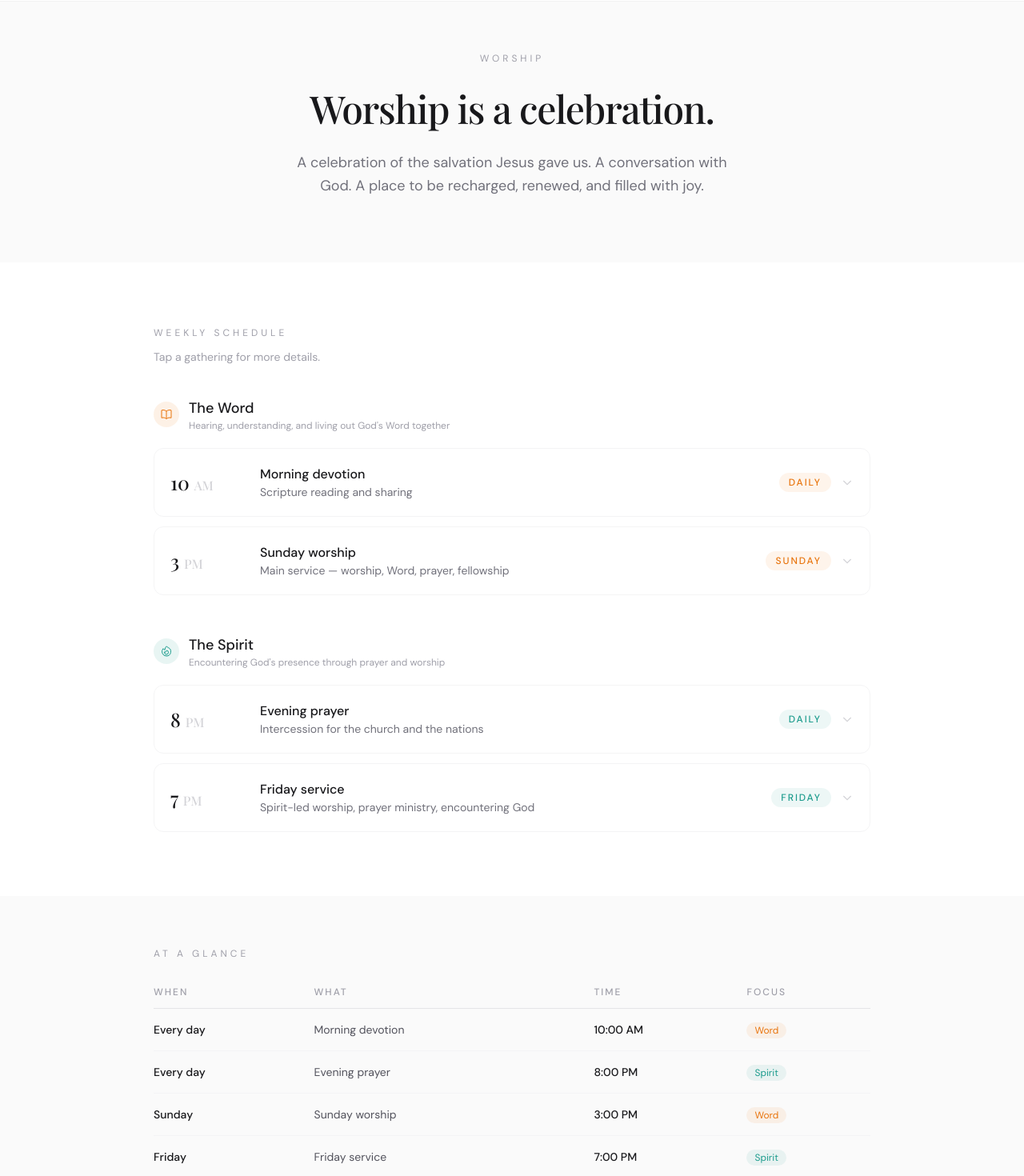
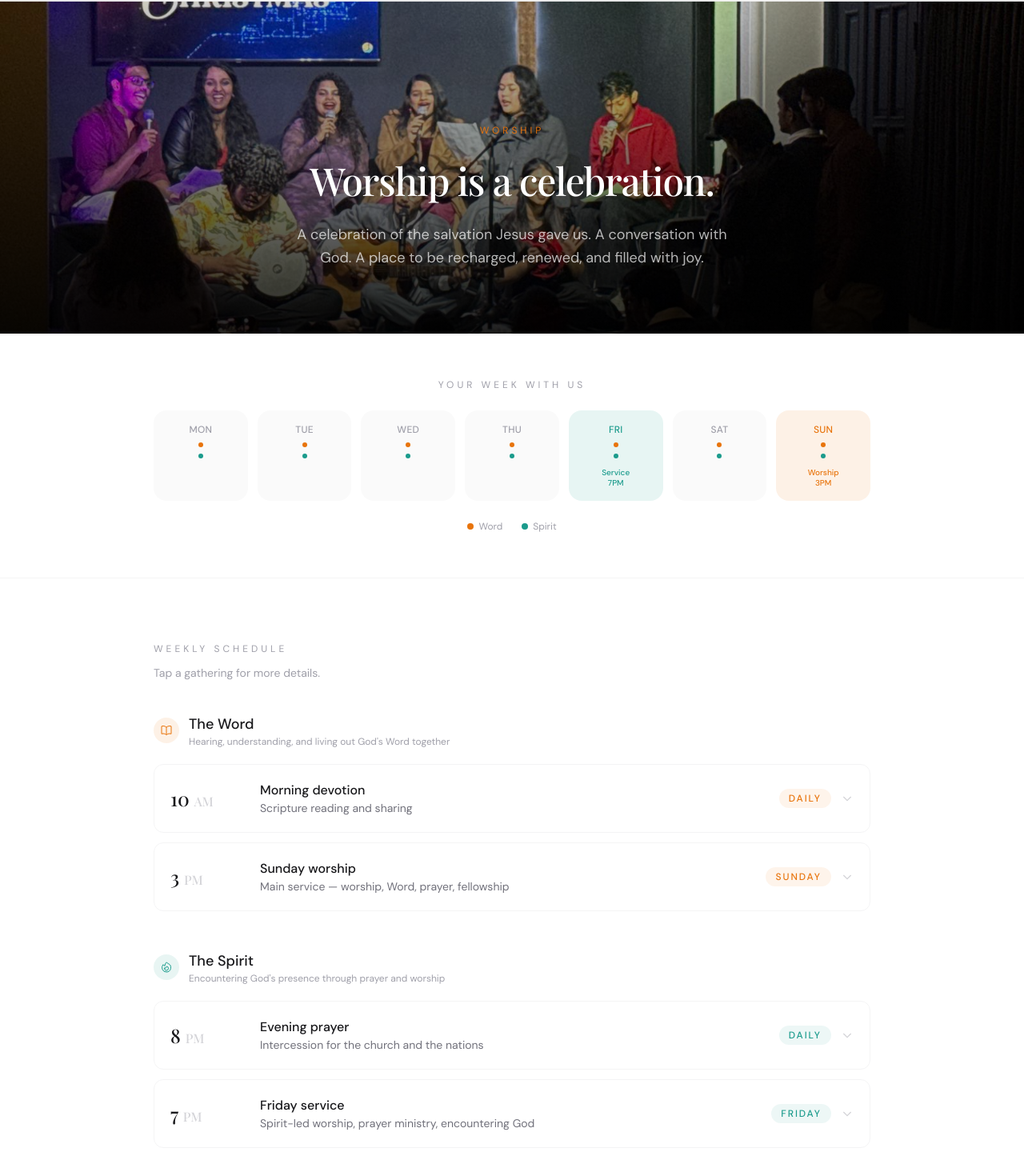
Before and after one commit to makewayjohn/bethesda-hope, a Next.js app: page /worship in a window 1280 px wide. Shown: the part 63-1533 px from the top of the page at 80% size. Built offline with nearby package versions, Linux system fonts and the light colour scheme.

Commit message:
Redesign worship page: photo hero, weekly rhythm grid, remove redundant table

```diff
--- a/src/app/worship/page.tsx
+++ b/src/app/worship/page.tsx
@@ -2,6 +2,7 @@
 
 import { useState } from "react";
 import Link from "next/link";
+import Image from "next/image";
 import ScrollReveal from "@/components/ScrollReveal";
 
 type Gathering = {
@@ -150,16 +151,94 @@ function GatheringCard({
 export default function WorshipPage() {
   return (
     <>
-      <section className="pt-32 pb-20 px-6 bg-zinc-50">
-        <div className="max-w-3xl mx-auto text-center">
-          <p className="text-xs tracking-[4px] text-zinc-400 mb-6">WORSHIP</p>
-          <h1 className="font-display text-4xl sm:text-5xl font-medium tracking-tight leading-tight text-zinc-900">
+      <section className="relative pt-36 pb-20 px-6 flex items-end min-h-[60vh]">
+        <Image
+          src="/images/group_worship.jpeg"
+          alt="Bethesda Hope Church worship gathering"
+          fill
+          priority
+          className="object-cover"
+        />
+        <div className="absolute inset-0 bg-gradient-to-t from-black/85 via-black/45 to-black/10" />
+
+        <div className="relative max-w-3xl mx-auto text-center">
+          <p className="text-xs tracking-[4px] text-brand-orange mb-6">WORSHIP</p>
+          <h1 className="font-display text-4xl sm:text-5xl font-medium tracking-tight leading-tight text-white">
             Worship is a celebration.
           </h1>
-          <p className="text-lg text-zinc-500 leading-relaxed mt-6 max-w-xl mx-auto">
+          <p className="text-lg text-white/70 leading-relaxed mt-6 max-w-xl mx-auto">
             A celebration of the salvation Jesus gave us. A conversation with
             God. A place to be recharged, renewed, and filled with joy.
           </p>
+        </div>
+      </section>
+
+      {/* Weekly rhythm at a glance */}
+      <section className="py-14 px-6 bg-white border-b border-zinc-100">
+        <div className="max-w-4xl mx-auto">
+          <ScrollReveal>
+            <p className="text-xs tracking-[4px] text-zinc-400 mb-6 text-center">
+              YOUR WEEK WITH US
+            </p>
+            <div className="grid grid-cols-7 gap-1.5 sm:gap-3">
+              {[
+                { d: "MON", sunday: false, friday: false },
+                { d: "TUE", sunday: false, friday: false },
+                { d: "WED", sunday: false, friday: false },
+                { d: "THU", sunday: false, friday: false },
+                { d: "FRI", sunday: false, friday: true },
+                { d: "SAT", sunday: false, friday: false },
+                { d: "SUN", sunday: true, friday: false },
+              ].map((day) => (
+                <div
+                  key={day.d}
+                  className={`rounded-xl sm:rounded-2xl p-2 sm:p-4 flex flex-col items-center gap-1.5 sm:gap-2 ${
+                    day.sunday
+                      ? "bg-brand-orange/10"
+                      : day.friday
+                      ? "bg-brand-teal/10"
+                      : "bg-zinc-50"
+                  }`}
+                >
+                  <span
+                    className={`text-[10px] sm:text-xs font-medium tracking-wide ${
+                      day.sunday
+                        ? "text-brand-orange"
+                        : day.friday
+                        ? "text-brand-teal"
+                        : "text-zinc-400"
+                    }`}
+                  >
+                    {day.d}
+                  </span>
+                  <span className="w-1.5 h-1.5 rounded-full bg-brand-orange" title="Morning devotion 10AM" />
+                  <span className="w-1.5 h-1.5 rounded-full bg-brand-teal" title="Evening prayer 8PM" />
+                  {day.sunday && (
+                    <span className="hidden sm:block text-[10px] text-brand-orange font-medium text-center leading-tight mt-1">
+                      Worship
+                      <br />3PM
+                    </span>
+                  )}
+                  {day.friday && (
+                    <span className="hidden sm:block text-[10px] text-brand-teal font-medium text-center leading-tight mt-1">
+                      Service
+                      <br />7PM
+                    </span>
+                  )}
+                </div>
+              ))}
+            </div>
+            <div className="flex items-center justify-center gap-6 mt-6 text-xs text-zinc-400">
+              <span className="flex items-center gap-1.5">
+                <span className="w-2 h-2 rounded-full bg-brand-orange" />
+                Word
+              </span>
+              <span className="flex items-center gap-1.5">
+                <span className="w-2 h-2 rounded-full bg-brand-teal" />
+                Spirit
+              </span>
+            </div>
+          </ScrollReveal>
         </div>
       </section>
 
@@ -226,79 +305,6 @@ export default function WorshipPage() {
         </div>
       </section>
 
-      {/* At a glance summary */}
-      <section className="bg-zinc-50 py-16 px-6">
-        <div className="max-w-4xl mx-auto">
-          <ScrollReveal>
-            <p className="text-xs tracking-[4px] text-zinc-400 mb-8">
-              AT A GLANCE
-            </p>
-            <div className="overflow-x-auto">
-              <table className="w-full text-left text-sm">
-                <thead>
-                  <tr className="border-b border-zinc-200">
-                    <th className="pb-3 text-xs tracking-[2px] text-zinc-400 font-medium">
-                      WHEN
-                    </th>
-                    <th className="pb-3 text-xs tracking-[2px] text-zinc-400 font-medium">
-                      WHAT
-                    </th>
-                    <th className="pb-3 text-xs tracking-[2px] text-zinc-400 font-medium">
-                      TIME
-                    </th>
-                    <th className="pb-3 text-xs tracking-[2px] text-zinc-400 font-medium">
-                      FOCUS
-                    </th>
-                  </tr>
-                </thead>
-                <tbody className="divide-y divide-zinc-100">
-                  <tr>
-                    <td className="py-4 text-zinc-900 font-medium">Every day</td>
-                    <td className="py-4 text-zinc-600">Morning devotion</td>
-                    <td className="py-4 text-zinc-900 font-medium">10:00 AM</td>
-                    <td className="py-4">
-                      <span className="text-xs bg-brand-orange/8 text-brand-orange px-2.5 py-0.5 rounded-full">
-                        Word
-                      </span>
-                    </td>
-                  </tr>
-                  <tr>
-                    <td className="py-4 text-zinc-900 font-medium">Every day</td>
-                    <td className="py-4 text-zinc-600">Evening prayer</td>
-                    <td className="py-4 text-zinc-900 font-medium">8:00 PM</td>
-                    <td className="py-4">
-                      <span className="text-xs bg-brand-teal/8 text-brand-teal px-2.5 py-0.5 rounded-full">
-                        Spirit
-                      </span>
-                    </td>
-                  </tr>
-                  <tr>
-                    <td className="py-4 text-zinc-900 font-medium">Sunday</td>
-                    <td className="py-4 text-zinc-600">Sunday worship</td>
-                    <td className="py-4 text-zinc-900 font-medium">3:00 PM</td>
-                    <td className="py-4">
-                      <span className="text-xs bg-brand-orange/8 text-brand-orange px-2.5 py-0.5 rounded-full">
-                        Word
-                      </span>
-                    </td>
-                  </tr>
-                  <tr>
-                    <td className="py-4 text-zinc-900 font-medium">Friday</td>
-                    <td className="py-4 text-zinc-600">Friday service</td>
-                    <td className="py-4 text-zinc-900 font-medium">7:00 PM</td>
-                    <td className="py-4">
-                      <span className="text-xs bg-brand-teal/8 text-brand-teal px-2.5 py-0.5 rounded-full">
-                        Spirit
-                      </span>
-                    </td>
-                  </tr>
-                </tbody>
-              </table>
-            </div>
-          </ScrollReveal>
-        </div>
-      </section>
-
       {/* Quote */}
       <section className="py-24 px-6">
         <ScrollReveal>
```
